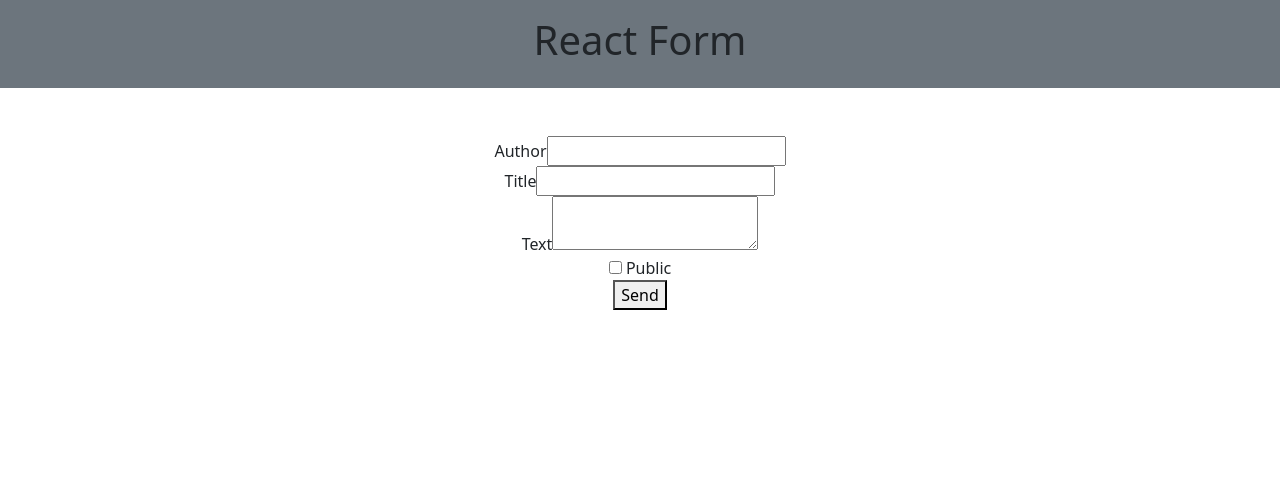
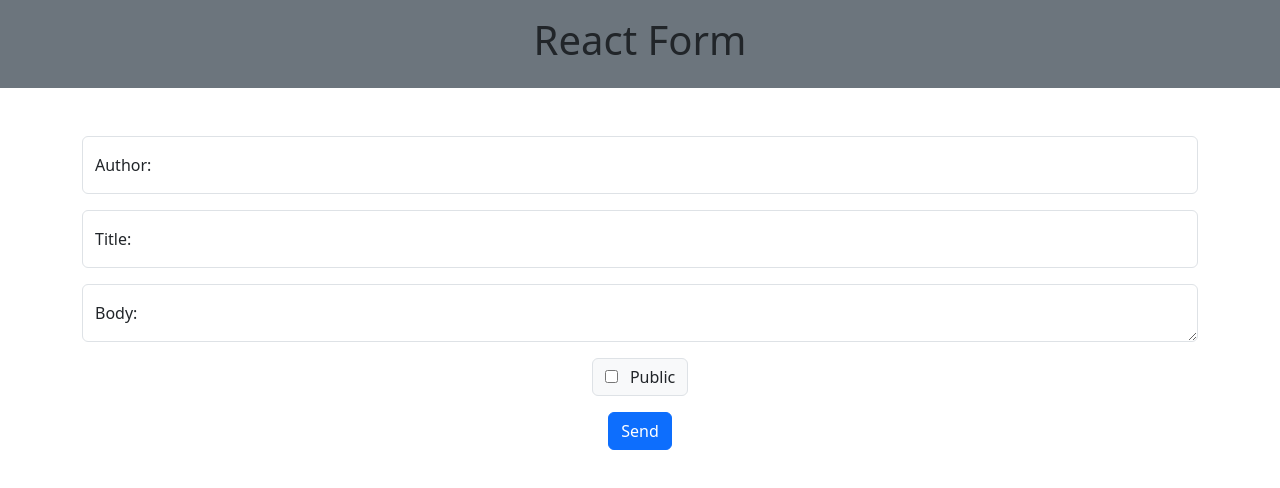
Before and after one commit to mannuccimattia/react-post-form, a React (Vite) app: page / in a window 1280 px wide. Shown: the top 488 px of the page. Built offline with nearby package versions, Linux system fonts and the light colour scheme.

Commit message:
[UPD] Done form style

```diff
--- a/src/App.jsx
+++ b/src/App.jsx
@@ -37,53 +37,74 @@ const App = () => {
 
       <main>
         <div className="container text-center my-5">
-          <div className="row">
+          <div className="row d-flex">
             <div className="col-12">
               <form action="" onSubmit={handleSubmit}>
 
-                <div>
-                  <label htmlFor="">Author</label>
+                {/* Author */}
+                <div className="form-floating mb-3">
                   <input
                     type="text"
-                    name='author'
+                    className="form-control"
+                    id="floatingAuthor"
+                    placeholder="Author"
+                    name="author"
                     value={formData.author}
                     onChange={handleChange}
                     required
                   />
+                  <label htmlFor="floatingAuthor">Author:</label>
                 </div>
 
-                <div>
-                  <label htmlFor="">Title</label>
+                {/* Title */}
+                <div className="form-floating mb-3">
                   <input
                     type="text"
-                    name='title'
+                    className="form-control"
+                    id="floatingTitle"
+                    placeholder="Title"
+                    name="title"
                     value={formData.title}
                     onChange={handleChange}
                     required
                   />
+                  <label htmlFor="floatingTitle">Title:</label>
                 </div>
 
-                <div>
-                  <label htmlFor="">Text</label>
+                {/* Body */}
+                <div className="form-floating mb-3">
                   <textarea
-                    name='body'
+                    className="form-control"
+                    id="floatingBody"
+                    placeholder="Body"
+                    name="body"
                     value={formData.body}
                     onChange={handleChange}
                     required
                   />
+                  <label htmlFor="floatingBody">Body:</label>
                 </div>
 
-                <div>
+                {/* Public */}
+                <div className="input-group-text mb-3 d-inline-block m-auto">
                   <input
                     type="checkbox"
-                    name='public'
+                    className='me-2'
+                    name="public"
                     value={formData.public}
                     onChange={handleChange}
                   /> Public
                 </div>
 
-                <button type='submit'>Send</button>
-
+                {/* Button */}
+                <div>
+                  <button
+                    type='submit'
+                    className='btn btn-primary'
+                  >
+                    Send
+                  </button>
+                </div>
               </form>
             </div>
           </div>
```
